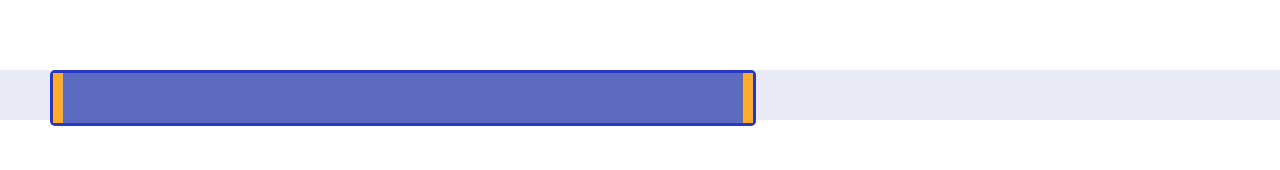
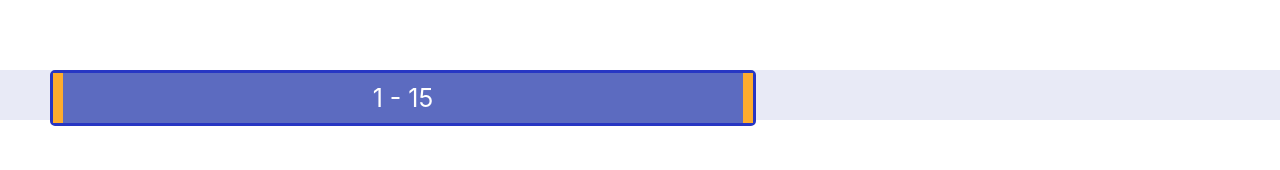
Before and after one commit to schibrikov/timeline-poc, a React (Create React App) app: page / in a window 1280 px wide. Shown: the part 130-300 px from the top of the page. Built offline with nearby package versions, Linux system fonts and the light colour scheme.

Commit message:
partially works

```diff
--- a/src/App.js
+++ b/src/App.js
@@ -21,6 +21,7 @@ const TimeBlock = styled.div`
   top: 0;
   bottom: 0;
   transition: all ease 0.3s;
+  ${(props) => props.isDragging ? 'will-change: width, left' : ''}
 `;
 
 const Handle = styled.div`
@@ -35,63 +36,70 @@ const Handle = styled.div`
   cursor: ew-resize;
 `;
 
+const TimeLabel = styled.div`
+  position: absolute;
+  top: 50%;
+  left: 50%;
+  transform: translate(-50%, -50%);
+  color: white;
+  font-size: 25px;
+`;
+
 function App() {
   const [from, setFrom] = useState(1);
   const [to, setTo] = useState(15);
+
+  const [currentFrom, setCurrentFrom] = useState(from);
+  const [currentTo, setCurrentTo] = useState(to);
+
+  const [isDragging, setDragging] = useState(false);
 
   useEffect(() => {
     console.log('from: ', from, ' to: ', to);
   }, [to]);
 
   const blockRef = useRef(null);
-  const initialX = useRef(null);
+  const [xStart, setXStart] = useState(null);
 
   const timePeriod = to - from;
-  const pixelStep = blockRef.current && (blockRef.current.clientWidth / timePeriod);
 
   const handleRightDragStart = useCallback((e) => {
-    initialX.current = e.clientX;
+    setDragging(true);
+    setXStart(e.clientX);
   }, [from, to]);
 
-  const lastUpdated = new Date().getTime();
-
-  const handleDragContinue = useCallback((e) => {
-    console.log('drag continue');
-    if (new Date().getTime() - lastUpdated > 300) {
-      handleRightDragEnd(e);
-      handleRightDragStart(e);
-    }
-  }, [from ,to]);
-
-  const handleRightDragEnd = useCallback((e) => {
-    const xDiff = e.clientX - initialX.current;
-    const pixelStep = blockRef.current && (blockRef.current.clientWidth / timePeriod);
+  const handleRightDragContinue = useCallback((e) => {
+    const xDiff = e.clientX - xStart;
+    // const pixelStep = blockRef.current && (blockRef.current.clientWidth / timePeriod);
+    const pixelStep = 50;
     const increase = Math.floor(xDiff / pixelStep);
-
-    console.log(blockRef.current.clientWidth, timePeriod, pixelStep, xDiff, increase);
-
-    // const increaseProportion = normalizeResizeProportion(xDiff / timelineWidth, 0.20);
-
-    // console.log('width: ', timelineWidth);
-    // console.log('xdiff: ', xDiff);
-    //
-    // console.log(`Changed by ${Math.floor(increaseProportion * 100)}%`);
 
     if (to + increase - from > 24) {
       console.error("can't be longer than 24 hours")
     } else if (to + increase - from < 1) {
       console.error("can't be less than 1 hour")
     } else {
-      setTo(to + increase);
+      if (increase > 0) {
+        setCurrentTo(to + increase);
+      }
+      // setCurrentTo(currentTo + increase);
+      // setXStart(e.clientX);
     }
-  }, [from, to, pixelStep]);
+  }, [currentTo]);
+
+  const handleRightDragEnd = useCallback(() => {
+    // commit phase
+    setDragging(false);
+    setTo(currentTo);
+  }, [currentTo]);
 
   return (
     <div className="App">
       <Container>
-        <TimeBlock from={from} to={to} ref={blockRef}>
+        <TimeBlock from={isDragging ? currentFrom : from} to={isDragging ? currentTo : to} ref={blockRef} isDragging={isDragging}>
           <Handle draggable left />
-          <Handle draggable right onDragStart={handleRightDragStart} onDragEnd={handleRightDragEnd} />
+          <TimeLabel>{isDragging ? currentFrom : from} - {isDragging ? currentTo : to}</TimeLabel>
+          <Handle draggable right onDragStart={handleRightDragStart} onDrag={handleRightDragContinue} onDragEnd={handleRightDragEnd} />
         </TimeBlock>
       </Container>
     </div>
```
